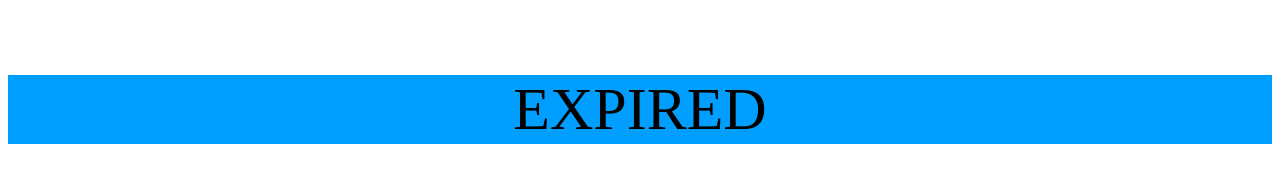
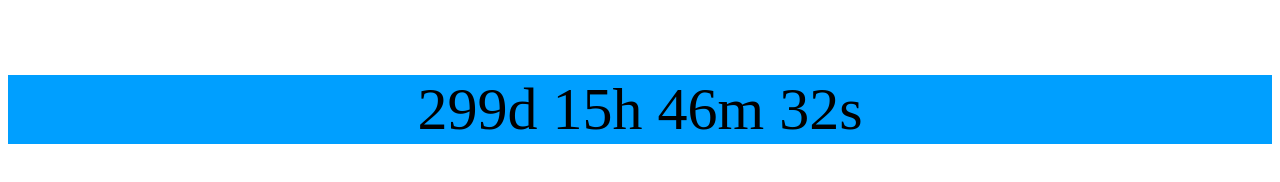
Before and after one commit to ankit14120/Complete_Mini_Timer, a plain HTML site: page index.html in a window 1280 px wide. Drawn offline with Linux system fonts and the light colour scheme.

Commit message:
Update index.html

```diff
--- a/index.html
+++ b/index.html
@@ -17,7 +17,7 @@ p {
 
 <script>
 // Set the date we're counting down to
-var countDownDate = new Date("Jan 1, 2023 09:00:00").getTime();
+var countDownDate = new Date("Jan 1, 2024 09:00:00").getTime();
 
 // Update the count down every 1 second
 var x = setInterval(function() {
```
